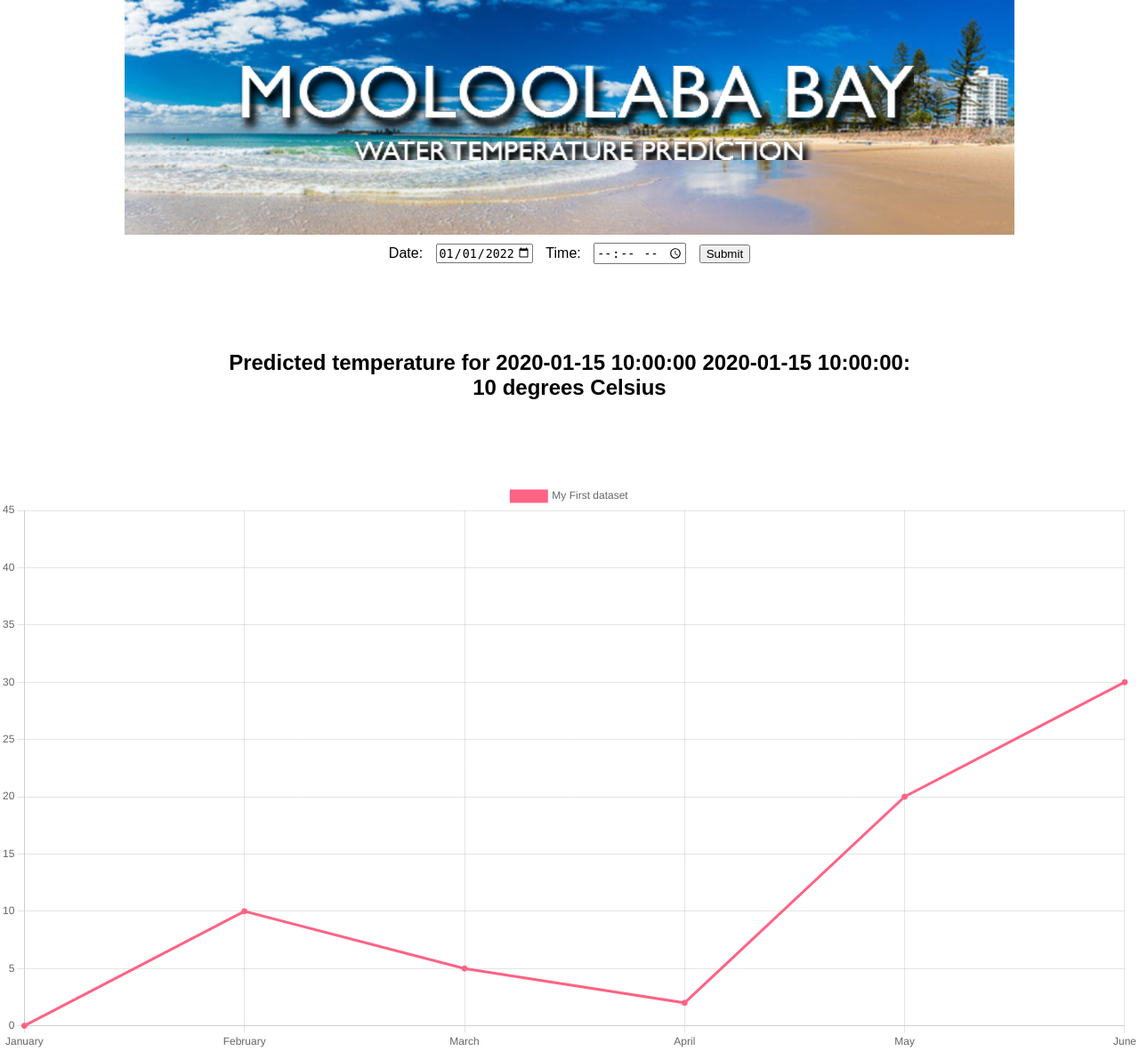
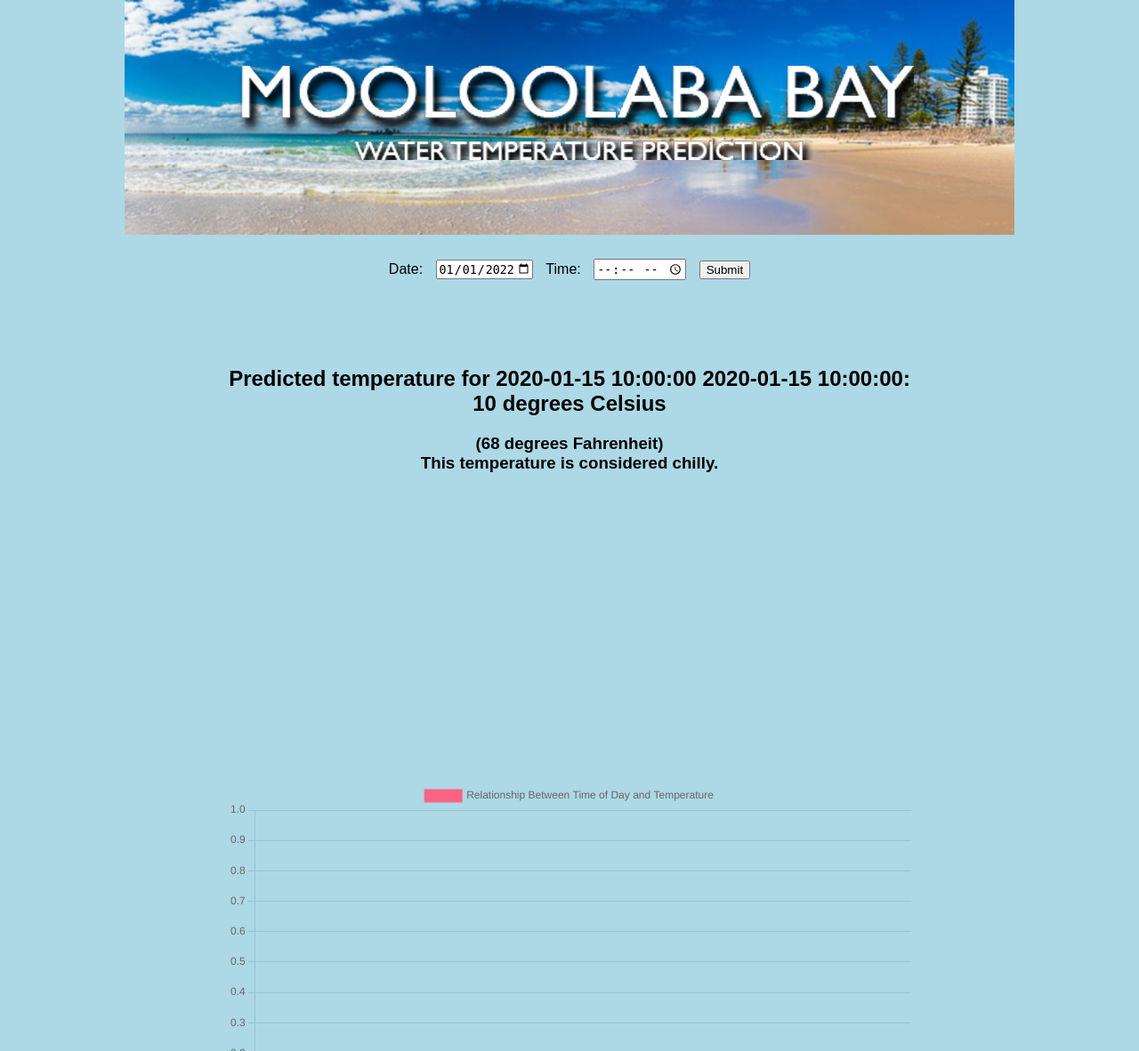
Before and after one commit to HeyImBrian/MooloolabaWaves, a Flask app: template templates/index.html in a window 1280 px wide. Shown: the top 1182 px of the page at 89% size. Run offline with Flask 2, Linux system fonts and the light colour scheme; the template is opened without the code that fills it: most values are stand-ins (such as "Sample title", 1, 10 or a date in 2020); parts of the project's set-up code (start-up, migrations or seed data) failed here and were passed over; some libraries are stand-ins or nearby versions.

Commit message:
Need to add one more data visualization
Thinking of adding table rows.

```diff
--- a/main.py
+++ b/main.py
@@ -81,7 +81,6 @@
 
 
 
-
 # Need to remove rows with -99.
 for index, row in enumerate(waveRowsFloats):
     for indexInRow, value in enumerate(row):
@@ -91,6 +90,7 @@
             while waveRowsFloats[index][indexInRow] < 0:
                 waveRowsFloats[index][indexInRow] = (((waveRowsFloats[index - currAddIndex][indexInRow]) + (waveRowsFloats[index + currAddIndex][indexInRow])) / 2)
                 currAddIndex += 1
+
 
 
 
@@ -164,7 +164,6 @@
 
 
 
-
     year = float(form[0:4])
     month = float(form[5:7])
     day = float(form[8:10])
@@ -180,7 +179,6 @@
     for index, i in enumerate(range(0, 12)):
         tempInput = np.array([i, i*2, 2017+(i*0.2), i*2, i*5])
         inputList.append(tempInput)
-
 
 
 
--- a/static/css/style.css
+++ b/static/css/style.css
@@ -9,6 +9,7 @@
     margin:0;
     font-family: sans-serif;
     text-align: center;
+    background-color: lightblue;
 }
 
 
@@ -27,6 +28,10 @@
     text-align: center;
 }
 
+#canvasDiv{
+    padding: 20%;
+}
+
 .bgImg .theBayImg{
     left: 50%;
     transform: translate(-50%, -50%);
--- a/static/js/charts.js
+++ b/static/js/charts.js
@@ -1,7 +1,7 @@
 
 
 
-var rows = getData();
+var rows = [];
 
 //     Date/Time,Hs,Hmax,Tz,Tp,Peak Direction,SST
 var months = [];
@@ -10,6 +10,13 @@
 var hours = [];
 var mins = [];
 
+var dateTimes = [];
+var hs = [];
+var hMax = [];
+var tz = [];
+var tp = [];
+var peakDirection = [];
+var temperature = [];
 
 
 async function getData(){
@@ -18,13 +25,10 @@
     const rows = data.split('\r\n').slice(1);
 
 
-
-
-
-
     for (let i = 0; i < rows.length-1; i++){
         var dateTime = rows[i];
         var items = dateTime.split(',');
+        dateTimes.push(items[0]);
 
         var date = items[0];
         var splitDates = date.split('/');
@@ -33,18 +37,38 @@
         var minute = splitDates[2].slice(8, 10);
 
 
+
+
+        // Fixing the -99.9 values
+        for (let j = 0; j < items.length; j++){
+            if (items[j] == "-99.9"){
+
+                currAddIndex = 0;
+                while (parseFloat(items[j]) < 0){
+                    items[j] = (((items[j - (7 * currAddIndex)]) + (items[j + (7 * currAddIndex)])) / 2);
+                    currAddIndex += 1;
+                }
+
+            }
+        }
+
+
+
         // Day Month Year
         if (i < 35039){
-            days.push(splitDates[0]);
-            months.push(splitDates[1]);
+            months.push(splitDates[0]);
+            days.push(splitDates[1]);
             years.push(splitDates[2].slice(0, 4));
 
         // Month Day Year
         } else if (i > 35039){
-            months.push(splitDates[0]);
-            days.push(splitDates[1]);
+            days.push(splitDates[0]);
+            months.push(splitDates[1]);
             years.push("2019");
         }
+
+
+
 
         // Hours
         hours.push(hour);
@@ -53,32 +77,58 @@
         mins.push(minute);
 
 
+        // Hs,Hmax,Tz,Tp,Peak Direction,SST
+        hs.push(items[1]);
+        hMax.push(items[2]);
+        tz.push(items[3]);
+        tp.push(items[4]);
+        peakDirection.push(items[5]);
+        temperature.push(items[6]);
+    }
 }
 
 
-    console.log(hours);
-    console.log(mins);
+
+// Get the predicted temperature from the HTML
+var tempText = document.getElementById("predictedText").innerHTML;
+var predictedTemp = parseInt(tempText.slice(49, 51));
+var tempAsWords = document.getElementById("tempAsWords");
+var cToF = ((predictedTemp * (9/5)) + 32);
+
+tempAsWords.innerHTML = "(" + Math.round(cToF * 10)/10 + " degrees Fahrenheit)<br>";
+
+// Add text to make the temperature more relatable
+if (predictedTemp > 37){
+    tempAsWords.innerHTML += "This is hot tub temperature.";
+} else if (predictedTemp > 32){
+    tempAsWords.innerHTML += "This is great for warm water relaxation.";
+} else if (predictedTemp > 28){
+    tempAsWords.innerHTML += "This is about the temperature used at hotels.";
+} else if (predictedTemp > 22){
+    tempAsWords.innerHTML += "This temperature is comfortable for most people.";
+} else if (predictedTemp > 16){
+    tempAsWords.innerHTML += "This temperature is considered chilly.";
+}
 
 
 
-}
 
-const labels = [
-  'January',
-  'February',
-  'March',
-  'April',
-  'May',
-  'June',
-];
+
+//createChart1();
+async function createChart1(){
+    rows = await getData();
+
+    var tempLabels = dateTimes.slice(0, 47);
+    var tempData = temperature.slice(0, 47);
+
 
     const chartData = {
-  labels: labels,
+      labels: tempLabels,
       datasets: [{
-    label: 'My First dataset',
+        label: 'Relationship Between Time of Day and Temperature',
         backgroundColor: 'rgb(255, 99, 132)',
         borderColor: 'rgb(255, 99, 132)',
-    data: [0, 10, 5, 2, 20, 30, 45],
+        data: tempData,
       }]
     };
 
@@ -92,3 +142,65 @@
         document.getElementById('firstChart'),
         config
     );
+}
+
+
+createChart2();
+async function createChart2(){
+    await createChart1();
+    var tempDT = months;
+    var tempData = temperature;
+
+
+
+    const chartData = {
+      labels: tempDT,
+      datasets: [{
+        label: 'Relationship Between Month and Temperature',
+        backgroundColor: 'rgb(255, 99, 132)',
+        borderColor: 'rgb(255, 99, 132)',
+        data: tempData,
+      }]
+    };
+
+    const config = {
+      type: 'scatter',
+      data: chartData,
+      options: {}
+    };
+
+    const myChart = new Chart(
+        document.getElementById('secondChart'),
+        config
+    );
+}
+
+
+function createChart3(){
+    createChart1();
+    var tempDT = months;
+    var tempData = temperature;
+
+
+
+    const chartData = {
+      labels: tempDT,
+      datasets: [{
+        label: 'Relationship Between Month and Temperature',
+        backgroundColor: 'rgb(255, 99, 132)',
+        borderColor: 'rgb(255, 99, 132)',
+        data: tempData,
+      }]
+    };
+
+    const config = {
+      type: 'scatter',
+      data: chartData,
+      options: {}
+    };
+
+    const myChart = new Chart(
+        document.getElementById('secondChart'),
+        config
+    );
+}
--- a/templates/index.html
+++ b/templates/index.html
@@ -22,6 +22,7 @@
     <div class="bgImgs">
       <img class="theBayImg" src="{{ url_for('static', filename='headerImg.png') }}">
     </div>
+    <br>
 
 
     <form action="{{ url_for('index') }}" method="POST">
@@ -45,15 +46,19 @@
     <br><br><br><br>
 
     {% if result %}
-      <h2> Predicted temperature for {{date}} {{time}}:<br> {{result}} degrees Celsius </h2>
+      <h2 id="predictedText"> Predicted temperature for {{date}} {{time}}:<br> {{result}} degrees Celsius </h2>
+      <h3 id="tempAsWords"> </h3>
     {% endif %}
 
     <br><br><br><br>
 
-    <div>
+    <div id="canvasDiv">
       <canvas id="firstChart"></canvas>
+      <br><br><br><br>
       <canvas id="secondChart"></canvas>
+      <br><br><br><br>
       <canvas id="thirdChart"></canvas>
+      <br><br><br><br>
       <canvas id="fourthChart"></canvas>
     </div>
 
```
Lines whose indentation alone changed are shown as unchanged.
